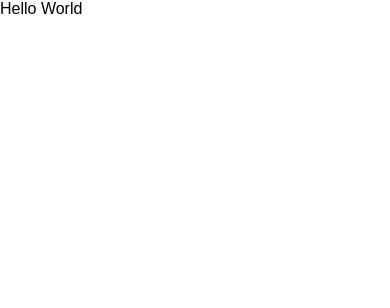
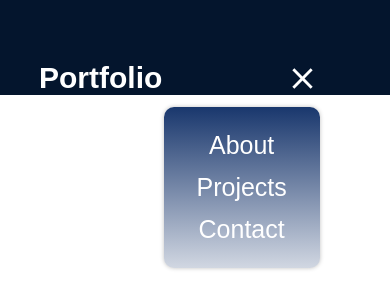
Before and after one commit to sombas100/portfolio, a React (Vite) app in the folder client/: page / in a window 390 px wide. Shown: the top 308 px of the page. Built offline with nearby package versions, Linux system fonts and the light colour scheme; the HTML template or start-up script is replaced by a standard one.

Commit message:
style the navbar

```diff
--- a/client/src/App.jsx
+++ b/client/src/App.jsx
@@ -1,7 +1,12 @@
 import styles from "./App.module.css";
+import Navbar from "./components/Navbar";
 
 function App() {
-  return <div>Hello World</div>;
+  return (
+    <div className={styles.App}>
+      <Navbar />
+    </div>
+  );
 }
 
 export default App;
--- a/client/src/App.module.css
+++ b/client/src/App.module.css
@@ -0,0 +1,9 @@
+@import './vars.css';
+
+.App {
+    background-color: var(--color-bg);
+    width: 100%;
+    height: 100%;
+
+
+}
--- /dev/null
+++ b/client/src/components/Navbar.jsx
@@ -0,0 +1,50 @@
+import React, { useState } from "react";
+import styles from "./Navbar.module.css";
+import { getImageUrl } from "../utils";
+import { GiHamburgerMenu } from "react-icons/gi";
+import { IoMdClose } from "react-icons/io";
+
+const Navbar = () => {
+  const [menuOpen, setMenuOpen] = useState("false");
+  return (
+    <nav className={styles.navbar}>
+      <a className={styles.title} href="/">
+        Portfolio
+      </a>
+      <div className={styles.menu}>
+        {menuOpen ? (
+          <IoMdClose
+            onClick={() => setMenuOpen(!menuOpen)}
+            style={{ color: "white", cursor: "pointer" }}
+            size={35}
+          />
+        ) : (
+          <GiHamburgerMenu
+            style={{ color: "white", display: "block", cursor: "pointer" }}
+            className={styles.menuBtn}
+            size={35}
+            onClick={() => setMenuOpen(!menuOpen)}
+          />
+        )}
+        <ul
+          className={`${styles.menuItems} ${menuOpen && styles.menuOpen}`}
+          onClick={() => {
+            setMenuOpen(false);
+          }}
+        >
+          <li>
+            <a href="/about">About</a>
+          </li>
+          <li>
+            <a href="/about">Projects</a>
+          </li>
+          <li>
+            <a href="/about">Contact</a>
+          </li>
+        </ul>
+      </div>
+    </nav>
+  );
+};
+
+export default Navbar;
--- /dev/null
+++ b/client/src/components/Navbar.module.css
@@ -0,0 +1,78 @@
+@import '.././vars.css';
+
+.navbar {
+    position: relative;
+    display: flex;
+    align-items: center;
+    justify-content: space-between;
+    padding-top: 61px;
+    z-index: 2;
+    margin: 0 10%;
+}
+
+.title {
+    font-size: 30px;
+    font-weight: 600;
+    text-decoration: none;
+    color: var(--color-text);
+}
+
+.menu {
+    display: flex;
+
+}
+
+.menuItems {
+    display: flex;
+    gap: 47px;
+    list-style: none;
+}
+
+.menuItems a {
+    font-size: 25px;
+    color: var(--color-text);
+    text-decoration: none;
+
+}
+
+@media screen and (max-width: 830px) {
+    .navbar{
+        flex-direction: column;
+        align-items: flex-start;
+    }
+
+    .menu {
+        position: absolute;
+        right: 0px;
+        margin-right: 10%;
+        flex-direction: column;
+        align-items: flex-end;
+        gap: 11px;
+        z-index: 3;
+    }
+
+    .menuBtn {
+        display: block;
+        cursor: pointer;
+    }
+
+    .menuItems {
+        display: none;
+        flex-direction: column;
+        align-items: center;
+        gap: 13px;
+        border-radius: 10px;
+        background: rgb(25,55,109);
+        background: linear-gradient(
+            0deg,
+        rgba(25, 55, 109, 0.2) 0%,
+        rgba(25, 55, 109, 1) 100%);
+        padding: 24px 33px;
+        box-shadow: 0 0 4px 0 rgba(0, 0, 0, 0.25);
+    }
+
+    .menuOpen {
+        display: flex;
+        z-index: 1;
+    }
+}
--- /dev/null
+++ b/client/src/utils.js
@@ -0,0 +1,3 @@
+export const getImageUrl = (path) => {
+    return new URL(`/assets/${path}`,import.meta.url).href;
+}
```
Also changed, not shown: client/public/menuIcon.png (added).
